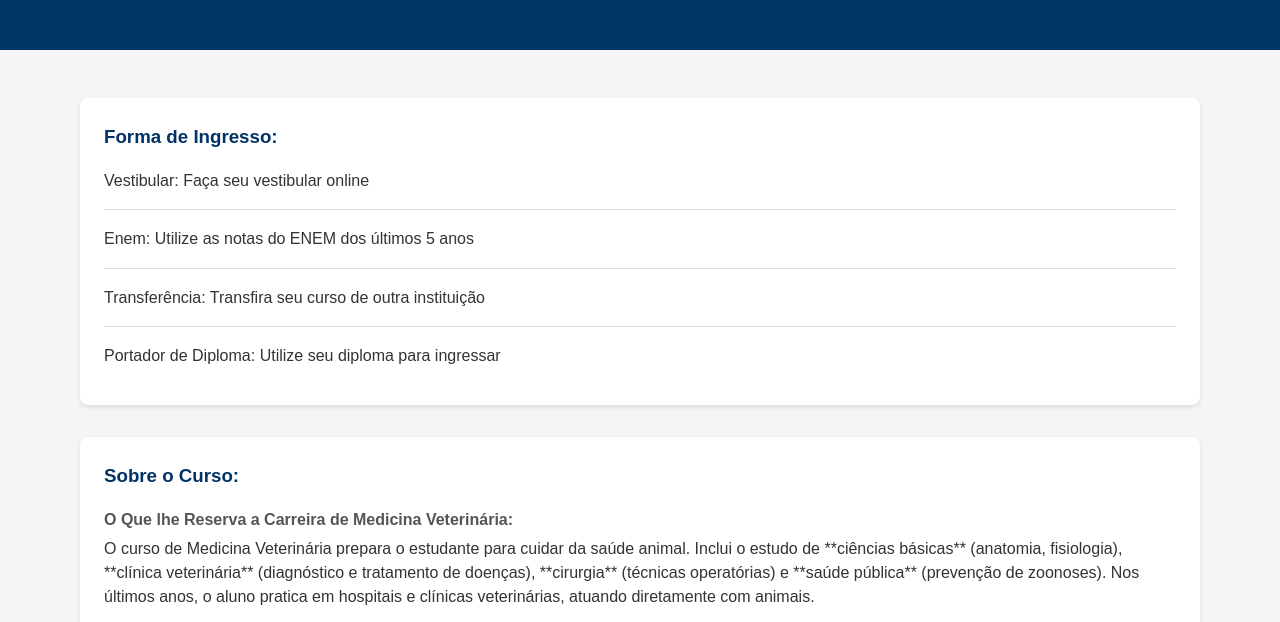
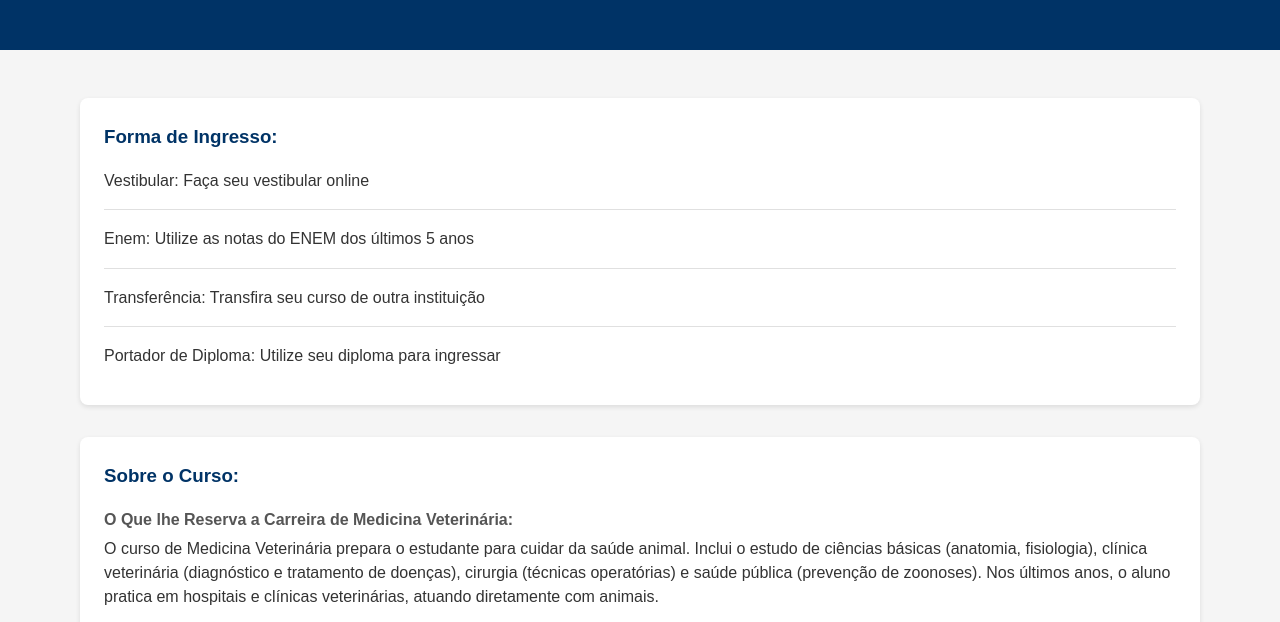
Before and after one commit to kvailante/Projeto-Portfolio, a plain HTML site: page tela_Med-Vet.html in a window 1280 px wide. Shown: the part 128-750 px from the top of the page. Drawn offline with Linux system fonts and the light colour scheme.

Commit message:
Update tela_Med-Vet.html

```diff
--- a/tela_Med-Vet.html
+++ b/tela_Med-Vet.html
@@ -32,7 +32,7 @@
                     <h3>Sobre o Curso:</h3>
                     <h4>O Que lhe Reserva a Carreira de Medicina Veterinária:</h4>
                     <p>
-                        O curso de Medicina Veterinária prepara o estudante para cuidar da saúde animal. Inclui o estudo de **ciências básicas** (anatomia, fisiologia), **clínica veterinária** (diagnóstico e tratamento de doenças), **cirurgia** (técnicas operatórias) e **saúde pública** (prevenção de zoonoses). Nos últimos anos, o aluno pratica em hospitais e clínicas veterinárias, atuando diretamente com animais.
+                        O curso de Medicina Veterinária prepara o estudante para cuidar da saúde animal. Inclui o estudo de ciências básicas (anatomia, fisiologia), clínica veterinária (diagnóstico e tratamento de doenças), cirurgia (técnicas operatórias) e saúde pública (prevenção de zoonoses). Nos últimos anos, o aluno pratica em hospitais e clínicas veterinárias, atuando diretamente com animais.
                     </p>
                     <h4>Principais funções de um Veterinário:</h4>
                     <p>
```
